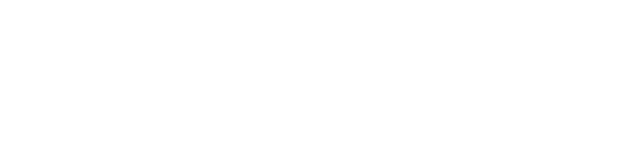
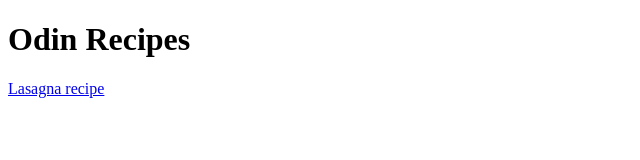
Before and after one commit to Olatommie/odin-recipes, a plain HTML site: page index.html in a window 1280 px wide. Shown: the whole page, without its empty margins (0-640 px from the left). Drawn offline with Linux system fonts and the light colour scheme.

Commit message:
Add lasagna.jpg

```diff
--- a/index.html
+++ b/index.html
@@ -6,6 +6,7 @@
     <title>Document</title>
 </head>
 <body>
-
+    <h1>Odin Recipes</h1>
+    <a href="./recipes/lasagna.html">Lasagna recipe</a>
 </body>
 </html>
```
Also changed, not shown: recipes/lasagna.html (+1 -1 lines), recipes/images/lasagna.jpg (added).
